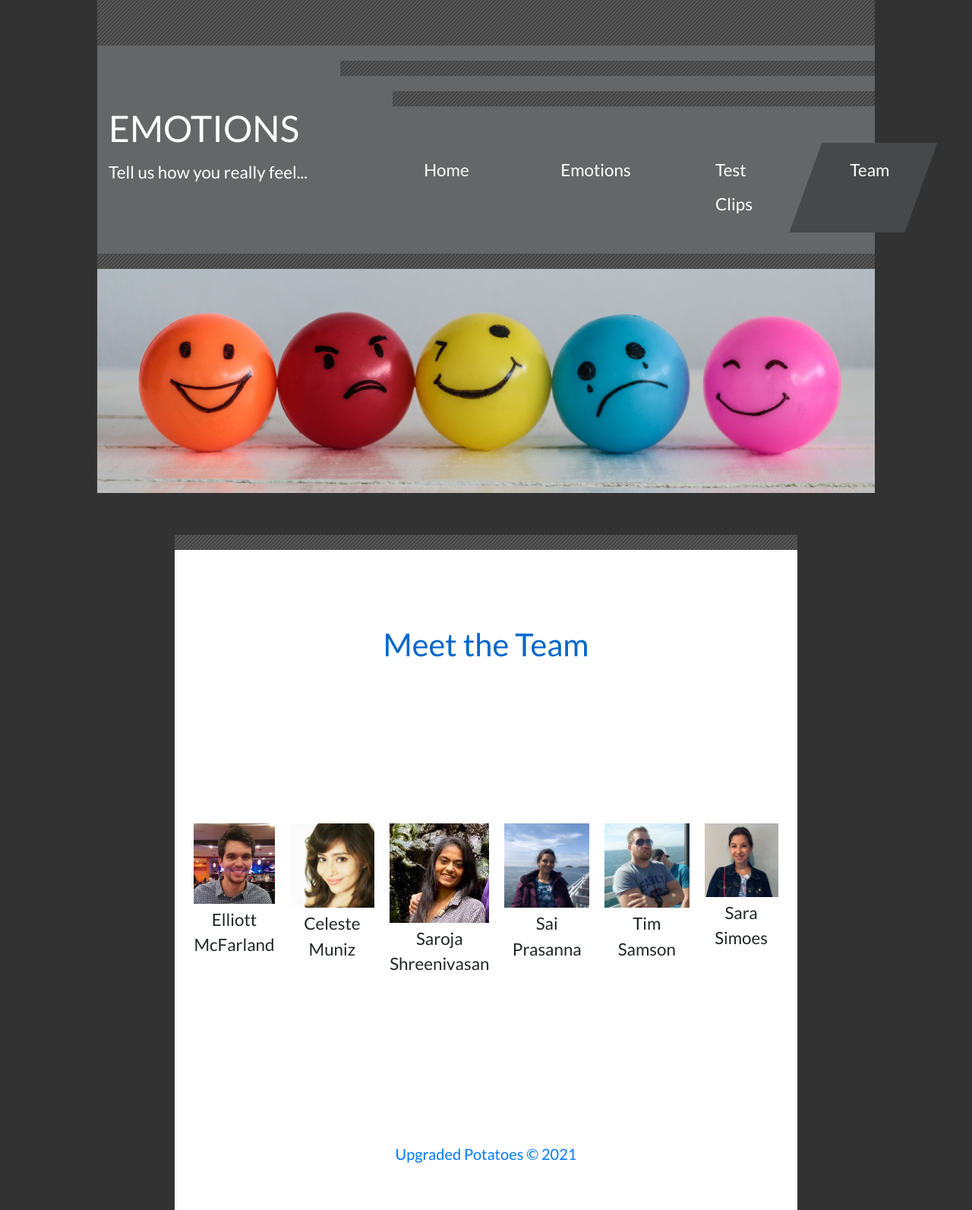
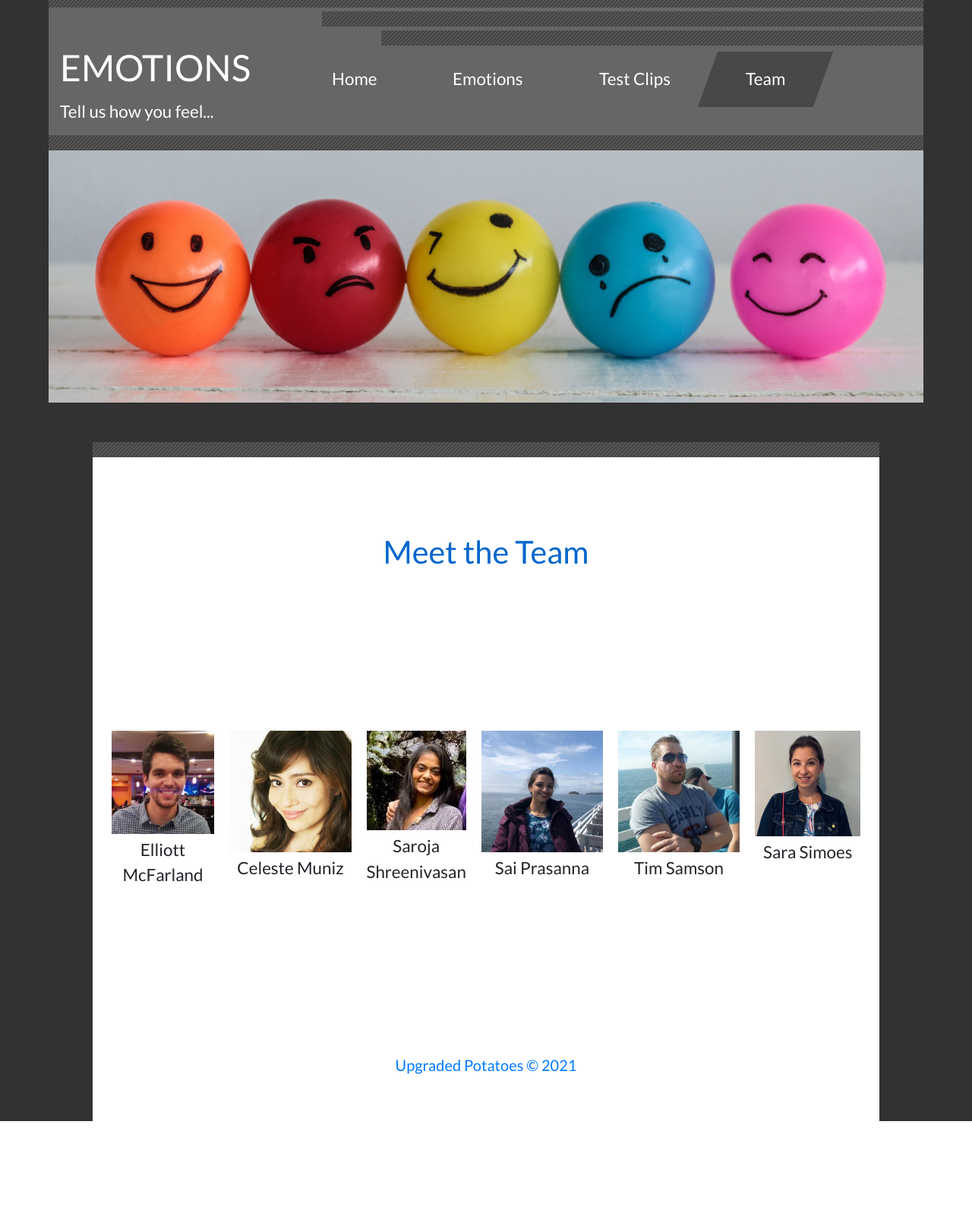
Before and after one commit to timsamson/audible_emotion_recognition, a Flask app: page /team in a window 1280 px wide. Shown: the whole page at 76% size. After the commit the page ends 1476 px from the top, so only its background shows below. Run offline with Flask 2, Linux system fonts and the light colour scheme; some libraries are stand-ins or nearby versions.

Commit message:
minor css cleanup

```diff
--- a/static/css/templatemo-real-dynamic.css
+++ b/static/css/templatemo-real-dynamic.css
@@ -44,7 +44,7 @@ ul, i { color: #666; }
 ul { line-height: 2; }
 
 .tm-container {
-    max-width: 80%;
+    max-width: 90%;
     margin: 0 auto;
 }
 
@@ -53,13 +53,13 @@ ul { line-height: 2; }
 .tm-site-header {
     background-color: #474849;
     background-image: url(../img/stripe.png);
-    height: 60px;
+    height: 10px;
 }
 
 .tm-site-header-overlay {
     color: white;
     background-color: #656667;
-    padding-top: 20px;
+    padding-top: 5px;
 }
 
 .tm-header-stripe {
@@ -71,14 +71,18 @@ ul { line-height: 2; }
 
 .tm-header-stripe-short {
     width: 62%;
-    margin-top: 20px;
+    margin-top: 5px;
 }
 
-.tm-site-header-left { padding-bottom: 55px; }
+.tm-site-header-left {
+  padding-bottom: 10px;
+  padding-left: auto;
+ }
 
 .tm-site-header-right {
-    padding-top: 40px;
-    padding-bottom: 20px;
+    /* padding-top: 10px; */
+    padding-right: 10%;
+    padding-bottom: 10px;
 }
 
 .tm-site-name { font-size: 3rem; }
@@ -88,7 +92,7 @@ ul { line-height: 2; }
   font-size: 1.4rem;
   transform: skew(-20deg, 0);
   transition: all 0.3s ease;
-  margin-right: 20px;
+  margin-right: auto;
 }
 
 .navbar-expand-lg .navbar-nav .nav-link {
@@ -678,7 +682,7 @@ select:not([multiple]) {
 
     .tm-nav {
         position: relative;
-        max-width: 200px;
+        max-width: 80%;
     }
 
     #navbarNav {
--- a/templates/emotions.html
+++ b/templates/emotions.html
@@ -29,11 +29,11 @@ https://templatemo.com/tm-547-real-dynamic
             <div class="tm-header-stripe tm-header-stripe-short ml-auto"></div>
             <div class="container-fluid">
                 <div class="row">
-                    <div class="col-lg-4 tm-site-header-left">
+                    <div class="col-lg-3 tm-site-header-left">
                         <h1 class="text-uppercase tm-site-name">Emotions</h1>
-                        <p class="text-white mb-0 tm-site-desc">Tell us how you really feel...</p>
+                        <p class="text-white mb-0 tm-site-desc">Tell us how you feel...</p>
                     </div>
-                    <div class="col-lg-8 tm-site-header-right">
+                    <div class="col-lg-9 tm-site-header-right">
                         <!--Navbar-->
                         <nav class="navbar navbar-expand-lg">
                             <!-- Collapse button -->
--- a/templates/gallery.html
+++ b/templates/gallery.html
@@ -30,11 +30,11 @@ https://templatemo.com/tm-547-real-dynamic
             <div class="tm-header-stripe tm-header-stripe-short ml-auto"></div>
             <div class="container-fluid">
                 <div class="row">
-                    <div class="col-lg-4 tm-site-header-left">
+                    <div class="col-lg-3 tm-site-header-left">
                         <h1 class="text-uppercase tm-site-name">Emotions</h1>
-                        <p class="text-white mb-0 tm-site-desc">Tell us how you really feel...</p>
+                        <p class="text-white mb-0 tm-site-desc">Tell us how you feel...</p>
                     </div>
-                    <div class="col-lg-8 tm-site-header-right">
+                    <div class="col-lg-9 tm-site-header-right">
                         <!--Navbar-->
                         <nav class="navbar navbar-expand-lg">
 
--- a/templates/index.html
+++ b/templates/index.html
@@ -25,11 +25,11 @@
             <div class="tm-header-stripe tm-header-stripe-short ml-auto"></div>
             <div class="container-fluid">
                 <div class="row">
-                    <div class="col-lg-4 tm-site-header-left">
+                    <div class="col-lg-3 tm-site-header-left">
                         <h1 class="text-uppercase tm-site-name">Emotions</h1>
-                        <p class="text-white mb-0 tm-site-desc">Tell us how you really feel...</p>
+                        <p class="text-white mb-0 tm-site-desc">Tell us how you feel...</p>
                     </div>
-                    <div class="col-lg-8 tm-site-header-right">
+                    <div class="col-lg-9 tm-site-header-right">
                         <!--Navbar-->
                         <nav class="navbar navbar-expand-lg">
                             <!-- Collapse button -->
--- a/templates/team.html
+++ b/templates/team.html
@@ -27,11 +27,11 @@ https://templatemo.com/tm-547-real-dynamic
             <div class="tm-header-stripe tm-header-stripe-short ml-auto"></div>
             <div class="container-fluid">
                 <div class="row">
-                    <div class="col-lg-4 tm-site-header-left">
+                    <div class="col-lg-3 tm-site-header-left">
                         <h1 class="text-uppercase tm-site-name">Emotions</h1>
-                        <p class="text-white mb-0 tm-site-desc">Tell us how you really feel...</p>
+                        <p class="text-white mb-0 tm-site-desc">Tell us how you feel...</p>
                     </div>
-                    <div class="col-lg-8 tm-site-header-right">
+                    <div class="col-lg-9 tm-site-header-right">
                         <!--Navbar-->
                         <nav class="navbar navbar-expand-lg">
                             <!-- Collapse button -->
```
